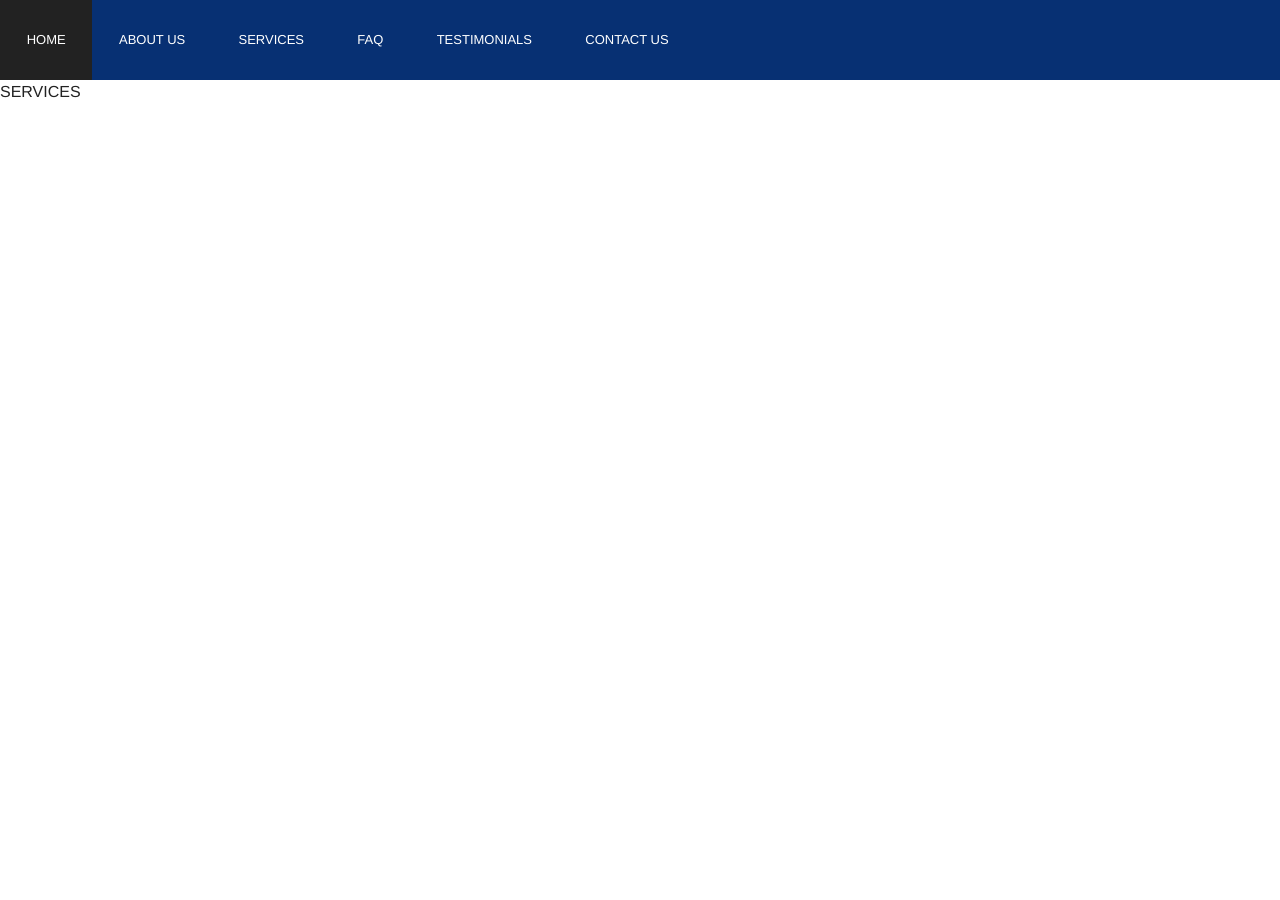
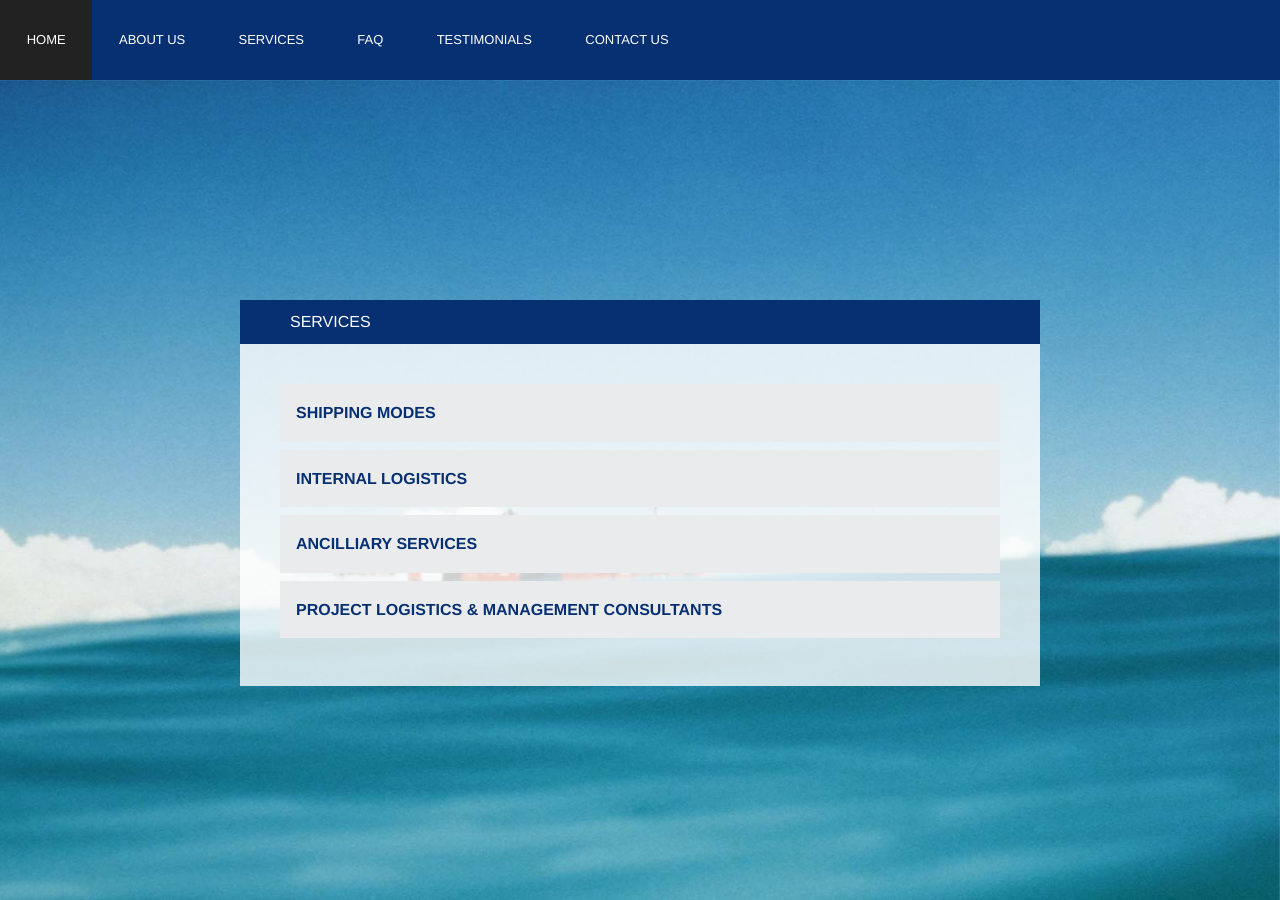
Before and after one commit to chrisgreeff/nautica, a Jekyll site: the page built from services/index.html, in a window 1280 px wide. Built offline with Jekyll 4.4.1, drawn with Linux system fonts in a browser that asks for light colours.

Commit message:
Adding initial service page

```diff
--- /dev/null
+++ b/_sass/_accordion.scss
@@ -0,0 +1,16 @@
+$accordion-navigation-padding: rem-calc(16);
+$accordion-navigation-font-size: rem-calc(16);
+
+$accordion-navigation-bg-color: #EAEBEC;
+$accordion-navigation-font-color: $na-blue;
+$accordion-navigation-active-font-color: $na-blue;
+$accordion-content-active-bg-color: transparent;
+
+.accordion .accordion-navigation > a {
+  text-transform: uppercase;
+  font-weight: 600;
+}
+
+.accordion li.accordion-navigation {
+  margin-bottom: 8px !important;
+}
--- /dev/null
+++ b/_sass/_colours.scss
@@ -0,0 +1 @@
+$na-blue: #073073;
--- a/_sass/_panel.scss
+++ b/_sass/_panel.scss
@@ -8,18 +8,26 @@ $panel-padding: rem-calc(40);
   margin: 200px auto;
 }
 
+.na-panel-header-bar {
+  background-color: $na-blue;
+  color: white;
+  padding: 10px 10px 10px 50px;
+  text-align: left;
+  text-transform: uppercase;
+}
+
 .na-panel-header {
   display: inline-block;
   text-transform: uppercase;
-  color: #073073 !important;
-  border: 2px solid #073073;
+  color: $na-blue !important;
+  border: 2px solid $na-blue;
   padding: 10px 20px;
   font-size: 24px;
 }
 
 .na-panel-sub-header {
   text-transform: uppercase;
-  color: #073073 !important;
+  color: $na-blue !important;
   font-size: 12px;
   font-weight: 600;
   line-height: 1.8 !important;
--- a/_sass/_topbar.scss
+++ b/_sass/_topbar.scss
@@ -1,5 +1,5 @@
 $topbar-height: rem-calc(80);
-$topbar-bg-color: #073073;
+$topbar-bg-color: $na-blue;
 $topbar-link-text-transform: uppercase;
 $topbar-breakpoint: #{lower-bound(1000px)};
 
--- a/css/main.scss
+++ b/css/main.scss
@@ -6,9 +6,11 @@
 @import "foundation/settings";
 
 // Import partials from `sass_dir` (defaults to `_sass`)
+@import "colours";
 @import "topbar";
 @import "content";
 @import "home";
 @import "panel";
+@import "accordion";
 @import "surgical";
 @import "foundation";
--- a/services/index.html
+++ b/services/index.html
@@ -1,4 +1,38 @@
 ---
 layout: default
 ---
-SERVICES
+<div class="na-content na-content--sea">
+  <section class="na-panel-container">
+    <div class="na-panel-header-bar">
+      Services
+    </div>
+    <div class="panel text-left">
+      <ul class="accordion" data-accordion>
+        <li class="accordion-navigation">
+          <a href="#panel1a">Shipping Modes</a>
+          <div id="panel1a" class="content">
+            Panel 1. Lorem ipsum dolor sit amet, consectetur adipisicing elit, sed do eiusmod tempor incididunt ut labore et dolore magna aliqua. Ut enim ad minim veniam, quis nostrud exercitation ullamco laboris nisi ut aliquip ex ea commodo consequat.
+          </div>
+        </li>
+        <li class="accordion-navigation">
+          <a href="#panel2a">Internal Logistics</a>
+          <div id="panel2a" class="content">
+            Panel 2. Lorem ipsum dolor sit amet, consectetur adipisicing elit, sed do eiusmod tempor incididunt ut labore et dolore magna aliqua. Ut enim ad minim veniam, quis nostrud exercitation ullamco laboris nisi ut aliquip ex ea commodo consequat.
+          </div>
+        </li>
+        <li class="accordion-navigation">
+          <a href="#panel3a">Ancilliary Services</a>
+          <div id="panel3a" class="content">
+            Panel 3. Lorem ipsum dolor sit amet, consectetur adipisicing elit, sed do eiusmod tempor incididunt ut labore et dolore magna aliqua. Ut enim ad minim veniam, quis nostrud exercitation ullamco laboris nisi ut aliquip ex ea commodo consequat.
+          </div>
+        </li>
+        <li class="accordion-navigation">
+          <a href="#panel3a">Project Logistics & Management Consultants</a>
+          <div id="panel3a" class="content">
+            Panel 3. Lorem ipsum dolor sit amet, consectetur adipisicing elit, sed do eiusmod tempor incididunt ut labore et dolore magna aliqua. Ut enim ad minim veniam, quis nostrud exercitation ullamco laboris nisi ut aliquip ex ea commodo consequat.
+          </div>
+        </li>
+      </ul>
+    </div>
+  </section>
+</div>
```
Also changed, not shown: images/about-page.jpg (deleted), images/home-page-icons.png (deleted), images/home.jpg (deleted).
